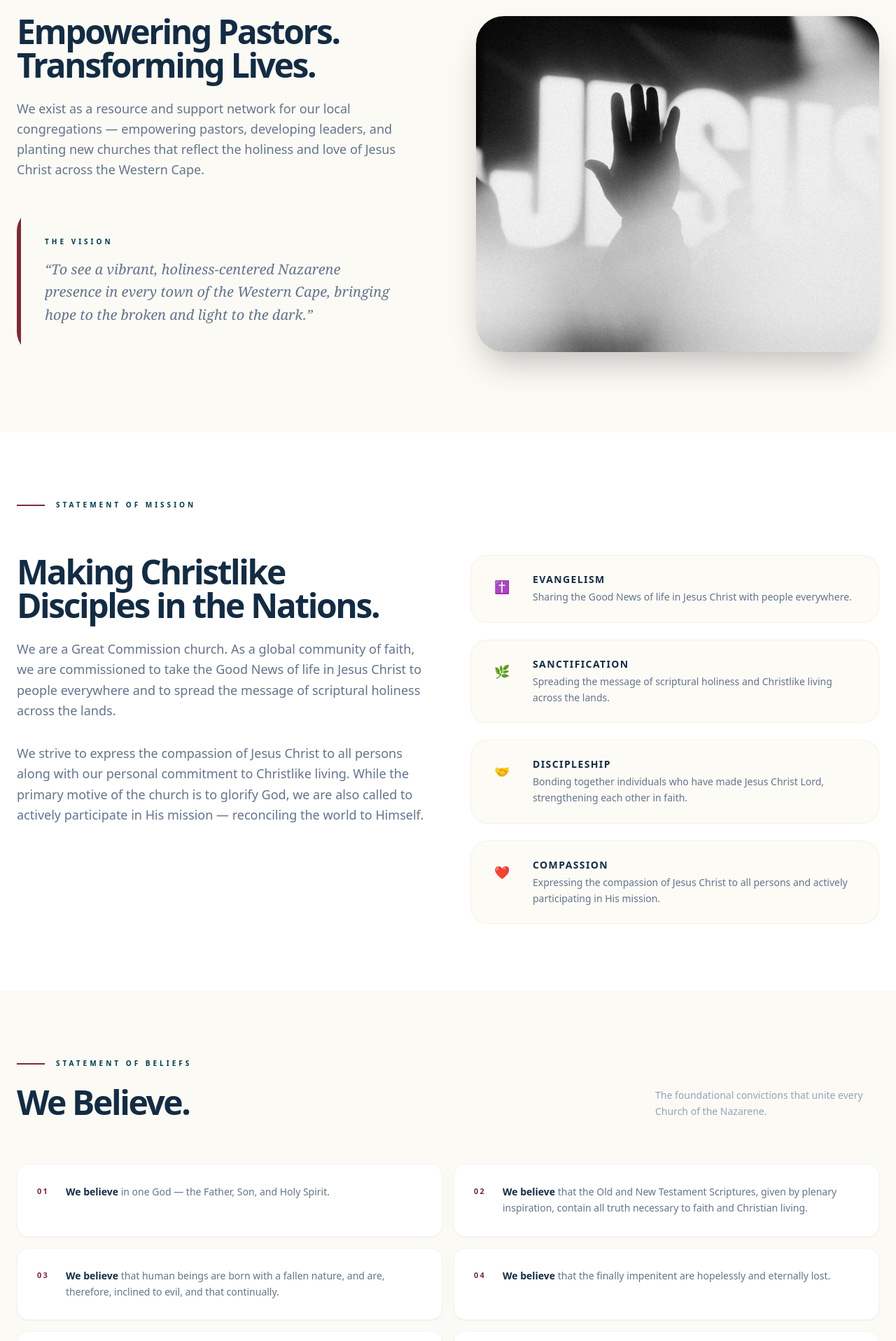
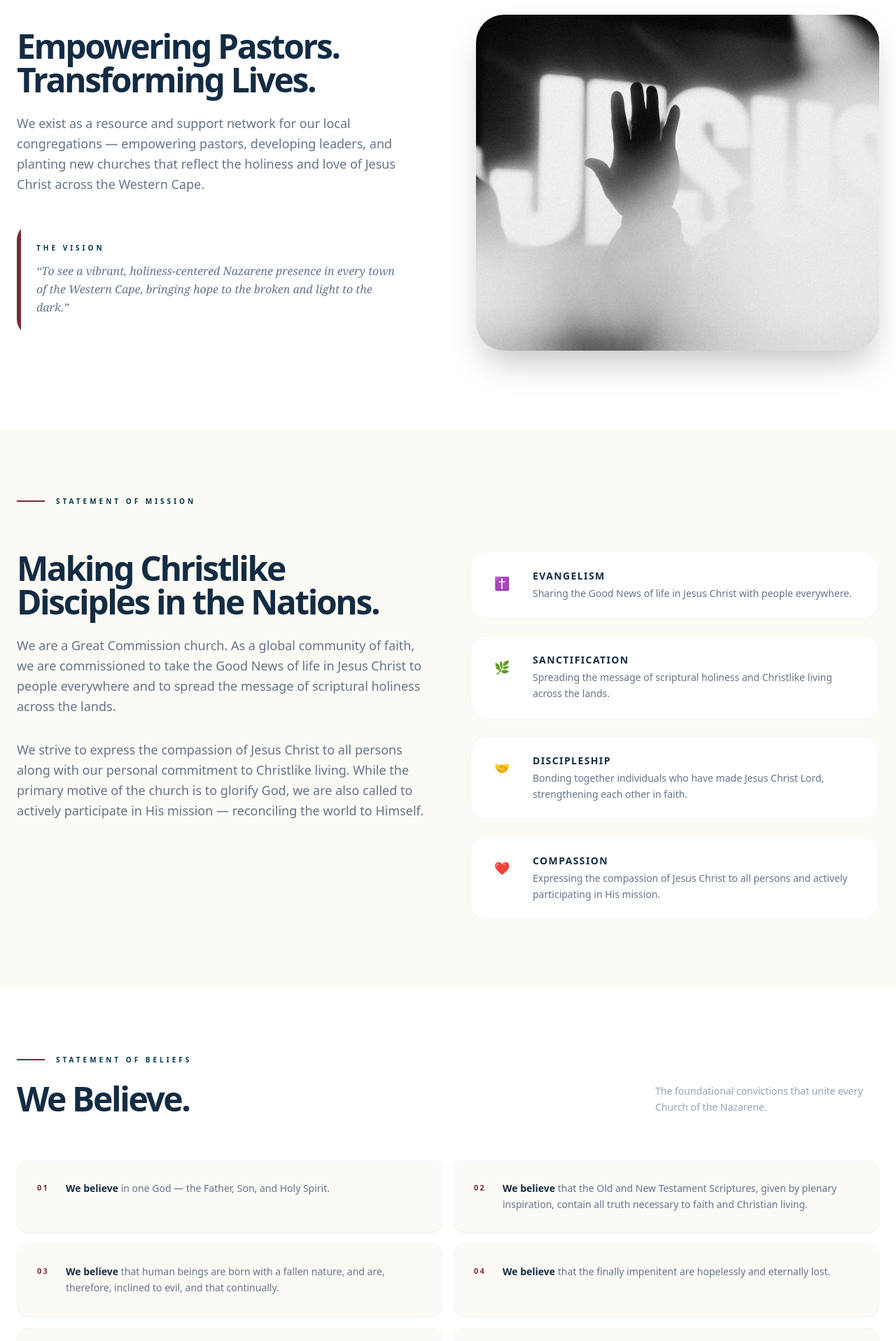
Before and after one commit to TRaubenheimer18/nazarene-website, a React (Create React App) app: page /about in a window 1280 px wide. Shown: the part 632-2548 px from the top of the page at 70% size. Built offline with nearby package versions, Linux system fonts and the light colour scheme.

Commit message:
color changes

```diff
--- a/src/App.js
+++ b/src/App.js
@@ -2,6 +2,7 @@
 import { BrowserRouter as Router, Routes, Route } from "react-router-dom";
 
 import Navbar from "./components/Navbar";
+import ScrollToTop from "./components/ScrollToTop";
 import Footer from "./components/Footer";
 
 import Home from "./pages/Home";
@@ -57,6 +58,7 @@ import WellingtonProfile from "./pages/ChurchProfiles/WellingtonProfile";
 function App() {
   return (
     <Router>
+      <ScrollToTop />
       <Navbar />
 
       <div className="min-h-screen">
--- /dev/null
+++ b/src/components/ScrollToTop.js
@@ -0,0 +1,8 @@
+import { useEffect } from 'react';
+import { useLocation } from 'react-router-dom';
+
+export default function ScrollToTop() {
+  const { pathname } = useLocation();
+  useEffect(() => { window.scrollTo(0, 0); }, [pathname]);
+  return null;
+}
--- a/src/pages/About.jsx
+++ b/src/pages/About.jsx
@@ -14,10 +14,10 @@ export default function About() {
   }, [hash]);
 
   return (
-    <div className="bg-[#FCFAF5] min-h-screen selection:bg-atlantic/30">
+    <div className="bg-sand/60/10 min-h-screen selection:bg-atlantic/30">
 
       {/* 1. Hero */}
-      <section className="relative bg-navy py-28 px-6 text-center overflow-hidden">
+      <section className="relative py-28 px-6 text-center overflow-hidden">
         <div className="absolute top-0 right-0 w-96 h-96 bg-atlantic rounded-full blur-[120px] opacity-30 -translate-y-1/2 translate-x-1/2"></div>
 
         <div className="relative z-10 max-w-4xl mx-auto">
@@ -54,7 +54,7 @@ export default function About() {
       </section>
 
       {/* 2. Mission & Vision */}
-      <section className="py-28 px-6 bg-[#FCFAF5]">
+      <section className="py-28 px-6 bg-white">
         <div className="max-w-7xl mx-auto">
 
           <div className="flex items-center gap-4 mb-16">
@@ -77,10 +77,10 @@ export default function About() {
                 </p>
               </div>
 
-              <div className="relative bg-navy rounded-[2rem] p-10 overflow-hidden">
-                <div className="absolute top-0 left-0 w-1.5 h-full bg-crimson rounded-l-[2rem]"></div>
-                <p className="text-[10px] font-black text-atlantic uppercase tracking-[0.4em] mb-4">The Vision</p>
-                <p className="text-slate-500 font-serif italic text-xl leading-relaxed">
+              <div className="relative bg-white rounded-[1.5rem] p-7 overflow-hidden">
+                <div className="absolute top-0 left-0 w-1.5 h-full bg-crimson rounded-l-[1.5rem]"></div>
+                <p className="text-[10px] font-black text-atlantic uppercase tracking-[0.4em] mb-3">The Vision</p>
+                <p className="text-slate-500 font-serif italic text-base leading-relaxed">
                   &ldquo;To see a vibrant, holiness-centered Nazarene presence in every town
                   of the Western Cape, bringing hope to the broken and light to the dark.&rdquo;
                 </p>
@@ -107,7 +107,7 @@ export default function About() {
       </section>
 
       {/* 3. Statement of Mission */}
-      <section id="mission" className="py-24 px-6 bg-white">
+      <section id="mission" className="py-24 px-6 bg-[#FCFAF5]">
         <div className="max-w-7xl mx-auto">
           <div className="flex items-center gap-4 mb-16">
             <div className="h-[2px] w-10 bg-crimson"></div>
@@ -130,7 +130,7 @@ export default function About() {
 
             <div className="flex flex-col gap-6">
               {missionEssentials.map((e, i) => (
-                <div key={i} className="flex items-start gap-6 p-6 rounded-[1.5rem] border border-sand/50 bg-sand/20">
+                <div key={i} className="flex items-start gap-6 p-6 rounded-[1.5rem] border border-slate-100 bg-white">
                   <div className="w-10 h-10 rounded-xl bg-navy flex items-center justify-center text-lg shrink-0">{e.icon}</div>
                   <div>
                     <h4 className="font-black text-navy-blue uppercase tracking-widest text-sm mb-1">{e.title}</h4>
@@ -144,7 +144,7 @@ export default function About() {
       </section>
 
       {/* 4. Statement of Beliefs */}
-      <section id="beliefs" className="py-24 px-6 bg-[#FCFAF5]">
+      <section id="beliefs" className="py-24 px-6 bg-white">
         <div className="max-w-7xl mx-auto">
           <div className="flex items-center gap-4 mb-6">
             <div className="h-[2px] w-10 bg-crimson"></div>
@@ -159,7 +159,7 @@ export default function About() {
 
           <div className="grid md:grid-cols-2 gap-4">
             {beliefs.map((b, i) => (
-              <div key={i} className="flex gap-6 bg-white rounded-2xl p-7 border border-slate-100 shadow-sm">
+              <div key={i} className="flex gap-6 bg-[#FCFAF5] rounded-2xl p-7 border border-slate-100 shadow-sm">
                 <span className="text-[11px] font-black text-crimson tracking-[0.2em] shrink-0 pt-0.5">{String(i + 1).padStart(2, '0')}</span>
                 <p className="text-slate-500 text-sm leading-relaxed font-light">
                   <span className="font-bold text-navy-blue">We believe </span>{b}
@@ -171,7 +171,7 @@ export default function About() {
       </section>
 
       {/* 5. Core Values */}
-      <section id="values" className="py-24 px-6 bg-white">
+      <section id="values" className="py-24 px-6 bg-[#FCFAF5]">
         <div className="max-w-7xl mx-auto">
           <div className="flex flex-col md:flex-row md:items-end justify-between mb-16 gap-4">
             <div>
@@ -185,7 +185,7 @@ export default function About() {
 
           <div className="grid md:grid-cols-3 gap-8">
             {coreValues.map((v, i) => (
-              <div key={i} className="bg-[#FCFAF5] p-10 rounded-[2.5rem] border border-slate-100">
+              <div key={i} className="bg-white p-10 rounded-[2.5rem] border border-slate-100">
                 {/* <div className="w-12 h-12 bg-sand/50 rounded-2xl flex items-center justify-center text-2xl mb-6">{v.icon}</div> */}
                 {/* <p className="text-[10px] font-black text-atlantic uppercase tracking-[0.4em] mb-2">Core Value</p> */}
                 <h4 className="text-xl font-black text-crimson mb-4">{v.title}</h4>
@@ -197,14 +197,14 @@ export default function About() {
       </section>
 
       {/* 6. Articles of Faith */}
-      <section id="articles" className="py-24 px-6 bg-[#FCFAF5]">
+      <section id="articles" className="py-24 px-6 bg-white">
         <div className="max-w-7xl mx-auto">
           <div className="flex items-center gap-4 mb-6">
             <div className="h-[2px] w-10 bg-crimson"></div>
             <span className="text-[10px] font-black text-atlantic uppercase tracking-[0.4em]">Articles of Faith</span>
           </div>
           <h3 className="text-4xl md:text-5xl font-black text-navy-blue tracking-tighter mb-8">The Constitution of Our Faith.</h3>
-          <div className="bg-white rounded-[2rem] p-8 border border-slate-100 shadow-sm mb-10">
+          <div className="bg-[#FCFAF5] rounded-[2rem] p-8 border border-slate-100 shadow-sm mb-10">
             <p className="text-slate-500 text-base font-light leading-relaxed">
               In order that we may preserve our God-given heritage, the faith once delivered to the saints, especially the doctrine and experience of entire sanctification as a second work of grace, and also that we may cooperate effectually with other branches of the Church of Jesus Christ in advancing God's kingdom, we, the ministers and lay members of the Church of the Nazarene, in accordance with the principles of constitutional legislation established among us, do hereby ordain, adopt, and set forth as the fundamental law or Constitution of the Church of the Nazarene the Articles of Faith, the Covenant of Christian Character, and the Articles of Organization and Government here following, to wit:
             </p>
@@ -214,7 +214,7 @@ export default function About() {
       </section>
 
       {/* 7. Our History */}
-      <section className="py-28 px-6 bg-[#FCFAF5]">
+      <section className="py-28 px-6 bg-[#FCFAF5] border-t border-slate-100">
         <div className="max-w-7xl mx-auto">
 
           <div className="flex items-center gap-4 mb-6">
@@ -340,12 +340,12 @@ const beliefs = [
 function ArticlesOfFaith() {
   const [active, setActive] = useState(null);
   return (
-    <div className="divide-y divide-slate-100 border border-slate-100 rounded-[2rem] overflow-hidden bg-white shadow-sm">
+    <div className="divide-y divide-slate-100 border border-slate-100 rounded-[2rem] overflow-hidden bg-[#FCFAF5] shadow-sm">
       {articles.map((a, i) => (
         <div key={i}>
           <button
             onClick={() => setActive(active === i ? null : i)}
-            className="w-full flex items-center gap-5 px-8 py-5 text-left hover:bg-[#FCFAF5] transition-colors group"
+            className="w-full flex items-center gap-5 px-8 py-5 text-left hover:bg-white transition-colors group"
           >
             <span className="text-[10px] font-black tracking-[0.2em] text-crimson shrink-0 w-6">
               {String(i + 1).padStart(2, '0')}
--- a/src/pages/Contact.jsx
+++ b/src/pages/Contact.jsx
@@ -2,7 +2,7 @@ import React from 'react';
 
 export default function Contact() {
   return (
-    <div className="bg-[#FCFAF5] min-h-screen selection:bg-atlantic/30">
+    <div className="min-h-screen selection:bg-atlantic/30">
 
       {/* 1. Hero */}
       <section className="relative bg-navy py-28 px-6 text-center overflow-hidden">
@@ -26,7 +26,7 @@ export default function Contact() {
       </section>
 
       {/* 2. Contact Content */}
-      <section className="py-24 px-6">
+      <section className="py-24 px-6 bg-white">
         <div className="max-w-7xl mx-auto grid lg:grid-cols-12 gap-12">
 
           {/* Left: Info */}
@@ -37,12 +37,12 @@ export default function Contact() {
                 <div className="h-[2px] w-10 bg-atlantic"></div>
                 <span className="text-[10px] font-black text-atlantic uppercase tracking-[0.4em]">District Office</span>
               </div>
-              <h2 className="text-3xl md:text-4xl font-black text-navy tracking-tighter leading-tight mb-8">
+              <h2 className="text-3xl md:text-4xl font-black text-navy-blue tracking-tighter leading-tight mb-8">
                 Headquarters.
               </h2>
             </div>
 
-            <div className="bg-white rounded-[2rem] p-8 border border-slate-100 shadow-sm space-y-6">
+            <div className="bg-[#FCFAF5] rounded-[2rem] p-8 border border-slate-100 shadow-sm space-y-6">
               {[
                 { icon: '📍', label: 'Address', value: 'P.O Box 42624, Lotus River, Cape Town, 7854' },
                 { icon: '📞', label: 'Phone', value: '+27 (21) 000 0000' },
@@ -62,7 +62,7 @@ export default function Contact() {
             <div className="relative bg-navy rounded-[2rem] p-8 overflow-hidden">
               <div className="absolute top-0 left-0 w-1.5 h-full bg-atlantic rounded-l-[2rem]"></div>
               <p className="text-[10px] font-black text-atlantic uppercase tracking-[0.4em] mb-3">Our Commitment</p>
-              <p className="text-black/70 font-light text-sm leading-relaxed">
+              <p className="text-black font-light text-sm leading-relaxed">
                 We aim to respond to all inquiries within 2 business days. For urgent pastoral matters, please call the district office directly.
               </p>
             </div>
@@ -71,7 +71,7 @@ export default function Contact() {
 
           {/* Right: Form */}
           <div className="lg:col-span-7">
-            <div className="bg-white p-10 md:p-14 rounded-[2.5rem] border border-slate-100 shadow-sm">
+            <div className="bg-[#FCFAF5] p-10 md:p-14 rounded-[2.5rem] border border-slate-100 shadow-sm">
 
               <div className="flex items-center gap-4 mb-10">
                 <div className="h-[2px] w-10 bg-atlantic"></div>
```
